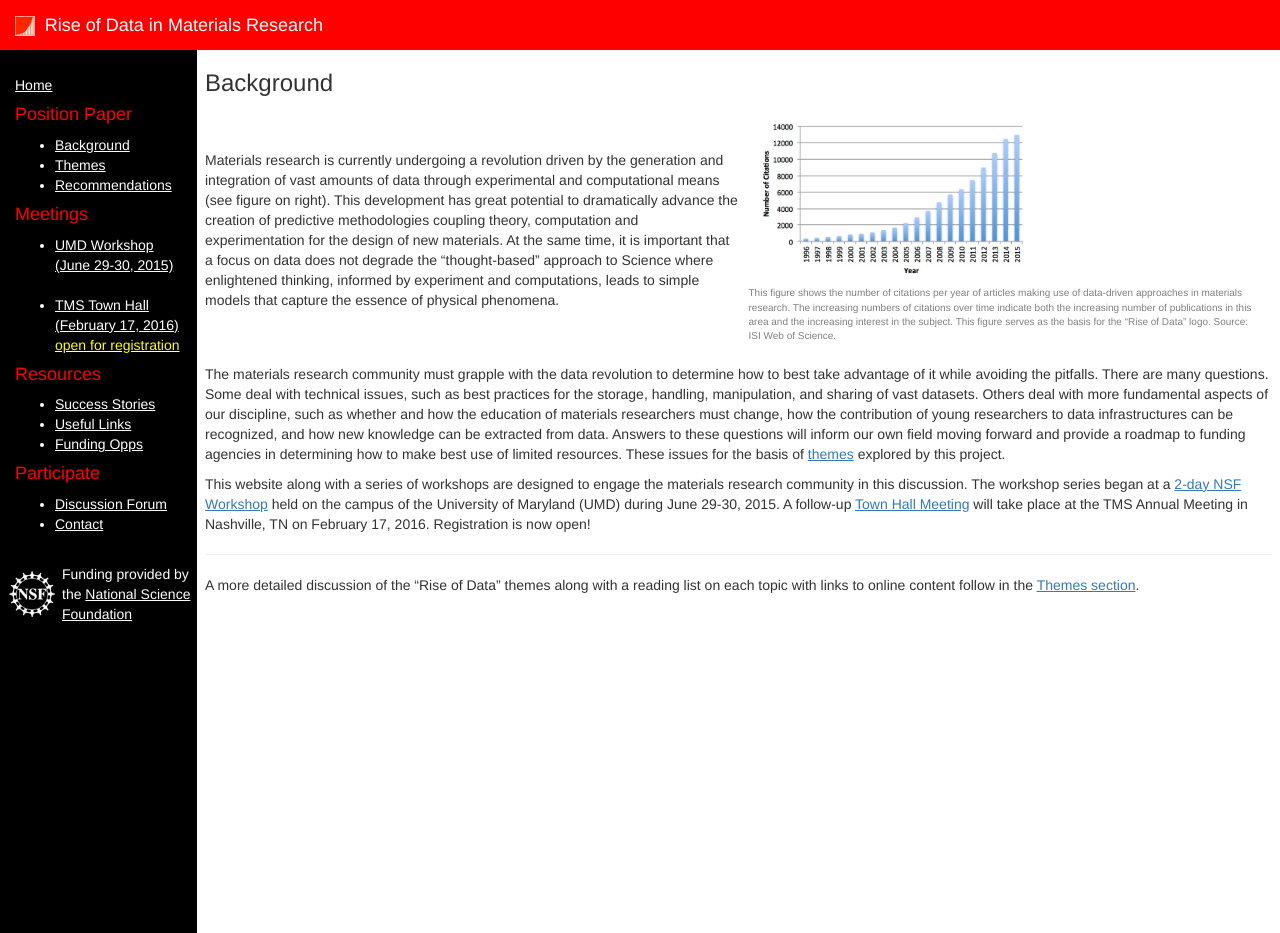
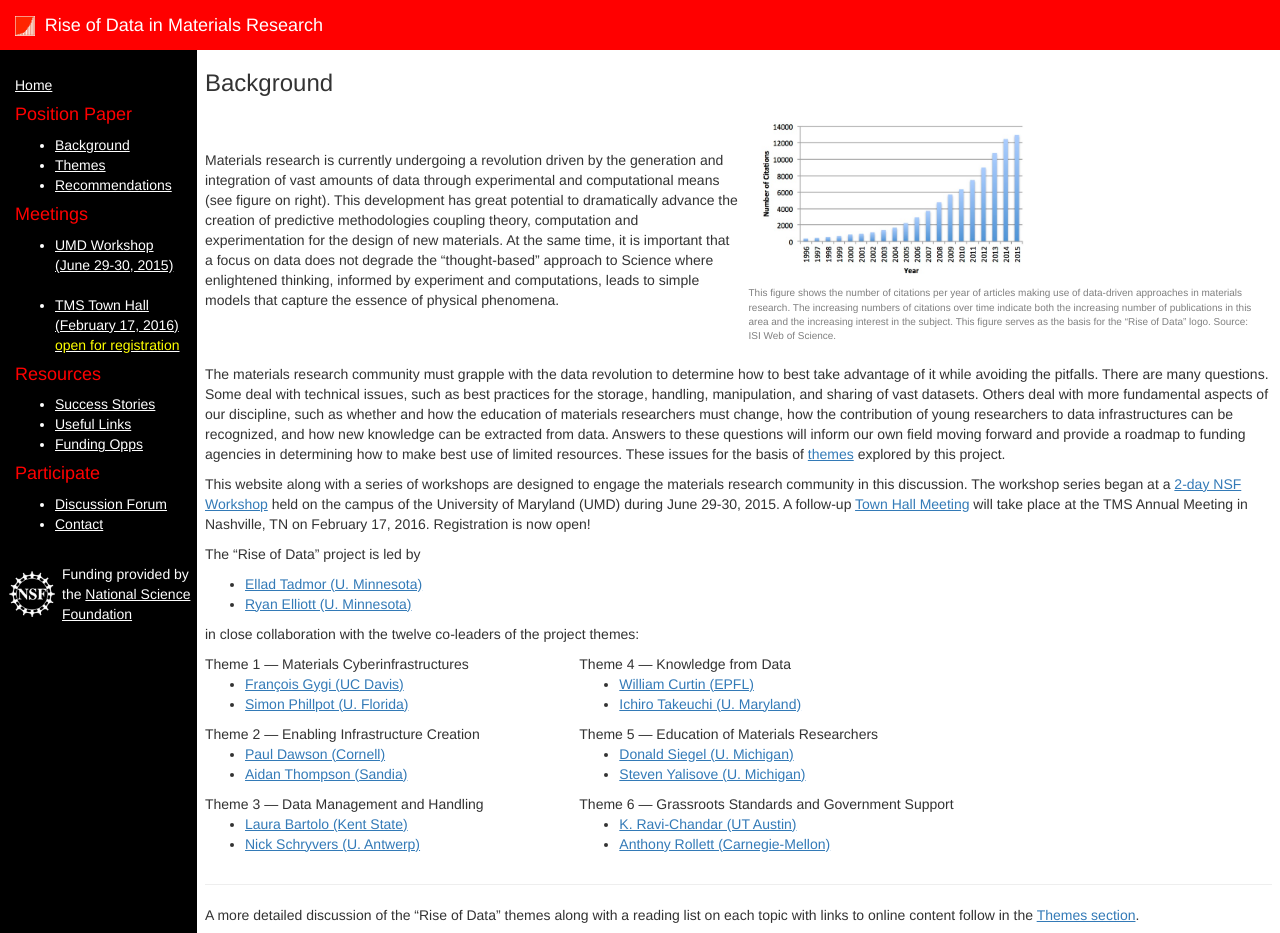
Before and after one commit to riseofdata/riseofdata.github.io, a Jekyll site: the page built from background.html, in a window 1280 px wide. Built offline with Jekyll 4.4.1, drawn with Linux system fonts in a browser that asks for light colours.

Commit message:
Added co-leader names

```diff
--- a/background.html
+++ b/background.html
@@ -66,6 +66,75 @@ will take place at the TMS Annual Meeting in
 Nashville, TN on February 17, 2016. Registration is now open!
 </p>
 
+<p>
+The &#8220;Rise of Data&#8221; project is led by
+<ul>
+<li><a href="http://www.aem.umn.edu/~tadmor/" target="_blank">Ellad Tadmor (U. Minnesota)</a></li>
+<li><a href="https://www.aem.umn.edu/people/faculty/bio/elliott.shtml" target="_blank">Ryan Elliott (U. Minnesota)</a></li>
+</ul>
+in close collaboration with the twelve co-leaders of the project themes:
+</p>
+
+<p>
+<table>
+ <col width="50%">
+ <col width="50%">
+
+ <tr>
+  <td>
+   Theme 1 &#8212; Materials Cyberinfrastructures
+   <ul>
+    <li><a href="http://faculty.engineering.ucdavis.edu/gygi/" target="_blank">Fran&ccedil;ois Gygi (UC Davis)</a></li>
+    <li><a href="http://phillpot.mse.ufl.edu/" target="_blank">Simon Phillpot (U. Florida)</a></li>
+   </ul>
+  </td>
+  <td>
+   Theme 4 &#8212; Knowledge from Data
+   <ul>
+    <li><a href="http://people.epfl.ch/william.curtin?lang=en" target="_blank">William Curtin (EPFL)</a></li>
+    <li><a href="http://www.mse.umd.edu/faculty/takeuchi" target="_blank">Ichiro Takeuchi (U. Maryland)</a></li>
+   </ul>
+  </td>
+ </tr>
+
+ <tr>
+  <td>
+   Theme 2 &#8212; Enabling Infrastructure Creation
+   <ul>
+    <li><a href="http://www.mae.cornell.edu/people/profile.cfm?netid=prd5" target="_blank">Paul Dawson (Cornell)</a></li>
+    <li><a href="http://www.cs.sandia.gov/~athomps/" target="_blank">Aidan Thompson (Sandia)</a></li>
+   </ul>
+  </td>
+  <td>
+   Theme 5 &#8212; Education of Materials Researchers
+   <ul>
+    <li><a href="https://me-web2.engin.umich.edu/pub/directory/bio?uniqname=djsiege" target="_blank">Donald Siegel (U. Michigan)</a></li>
+    <li><a href="http://www.mse.engin.umich.edu/people/smy" target="_blank">Steven Yalisove (U. Michigan)</a></li>
+   </ul>
+  </td>
+ </tr>
+
+ <tr>
+  <td>
+   Theme 3 &#8212; Data Management and Handling
+   <ul>
+    <li><a href="https://www.kent.edu/cmi/profile/laura-bartolo" target="_blank">Laura Bartolo (Kent State)</a></li>
+    <li><a href="https://www.uantwerpen.be/en/staff/nick-schryvers/" target="_blank">Nick Schryvers (U. Antwerp)</a></li>
+   </ul>
+  </td>
+  <td>
+   Theme 6 &#8212; Grassroots Standards and Government Support
+   <ul>
+    <li><a href="https://www.ae.utexas.edu/faculty/faculty-directory/ravi-chandar" target="_blank">K. Ravi-Chandar (UT Austin)</a></li>
+    <li><a href="http://rollett.org/anthony/" target="_blank">Anthony Rollett (Carnegie-Mellon)</a></li>
+   </ul>
+  </td>
+ </tr>
+
+</table>
+</p>
+
+
 <hr>
 
 A more detailed discussion of the &#8220;Rise of Data&#8221; themes along with
```
